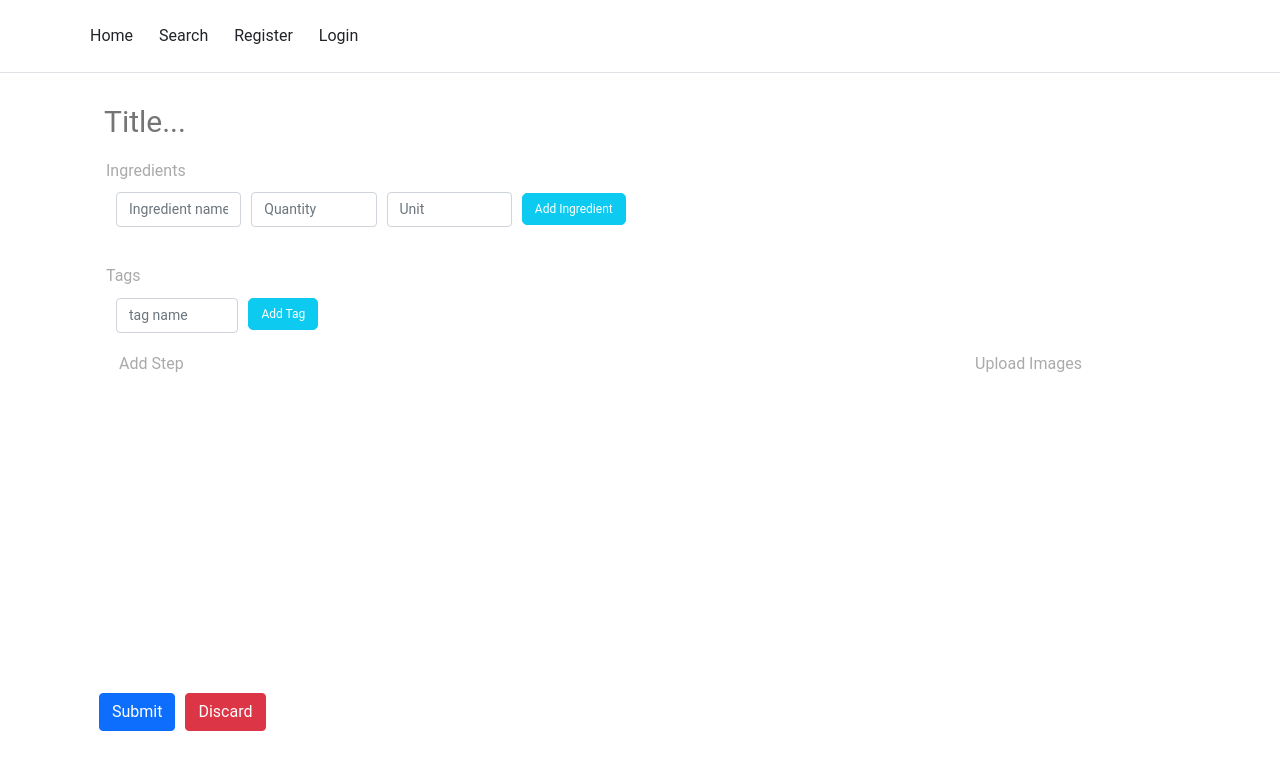
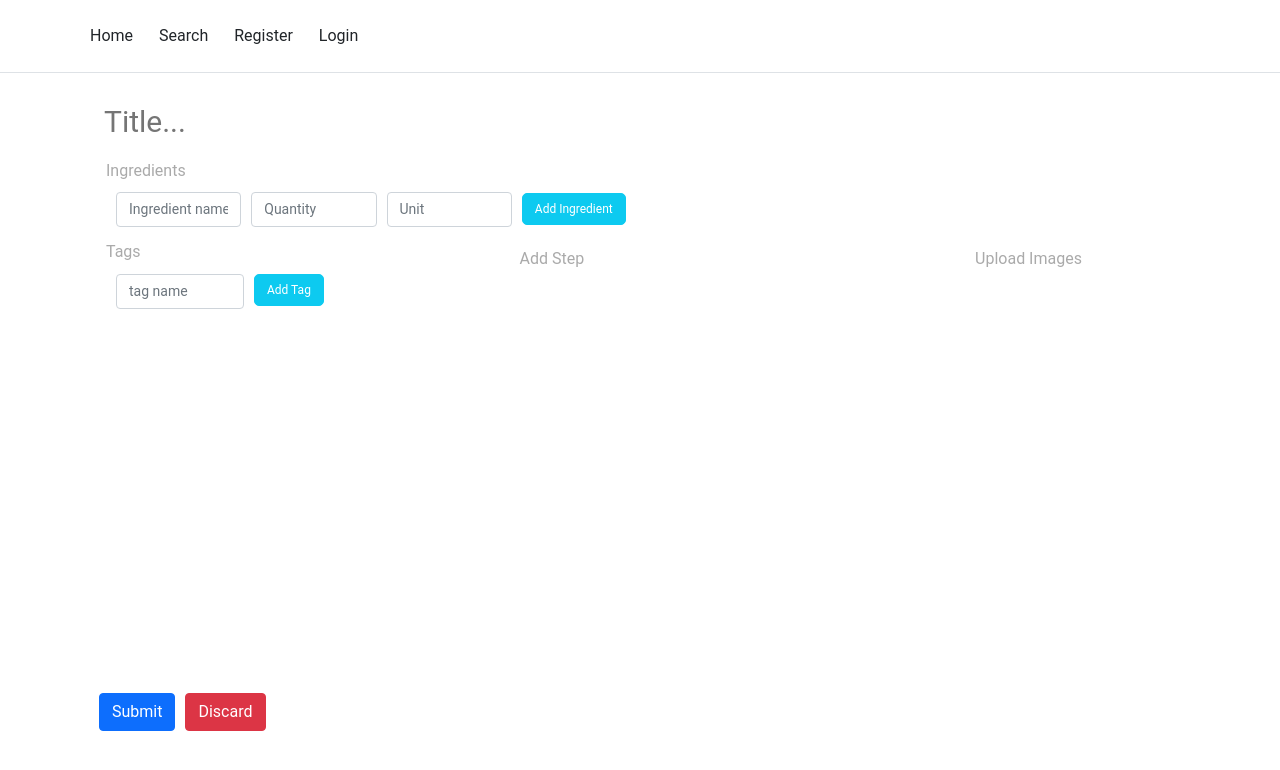
Before and after one commit to sfmqrb/web-project, a React (Create React App) app in the folder front/: page /new-recipe in a window 1280 px wide. Shown: the top 770 px of the page. Built offline with nearby package versions, Linux system fonts and the light colour scheme.

Commit message:
[Front][Enhance][More beautiful newRecipe]

```diff
--- a/front/src/components/Recipe/newRecipe.jsx
+++ b/front/src/components/Recipe/newRecipe.jsx
@@ -50,10 +50,11 @@ function NewRecipe(props) {
           />
         </div>
         <div className="container row">
-          <div className="container row mt-4">
+          <div className="container col">
             <TagMaker
               onChange={updateTags}
               isAdmin={isAdmin}
+              widthModifier="34%"
               tags={tags || []}
             />
           </div>
--- a/front/src/components/common/RecipeMakers/tagMaker.jsx
+++ b/front/src/components/common/RecipeMakers/tagMaker.jsx
@@ -15,6 +15,7 @@ let newTag = {
 export default function TagMaker(props) {
   const [tags, setTags] = useState(props.tags);
   const inputTagRef = useRef(null);
+  const widthModifier = props.widthModifier || "";
 
   function emptyInputs() {
     inputTagRef.current.value = "";
@@ -55,7 +56,7 @@ export default function TagMaker(props) {
       {doTagsEditable(tags, props.isAdmin, handleDeleteTag)}
       {props.isAdmin ? (
         <div>
-          {addNewTag(newTag, inputTagRef)}
+          {addNewTag(newTag, inputTagRef, widthModifier)}
           <button
             className="btn btn-info inline-button  hard-inline"
             style={{ width: "fit-content" }}
@@ -68,11 +69,12 @@ export default function TagMaker(props) {
   );
 }
 
-function addNewTag(newIng, inputTagRef) {
+function addNewTag(newIng, inputTagRef, widthModifier = "") {
   return (
     <div className="hard-inline input-vertical-align ">
       <input
         className="form-control tag-input input-vertical-align "
+        style={{ width: `${widthModifier}` }}
         ref={inputTagRef}
         type="text"
         placeholder="tag name"
```
